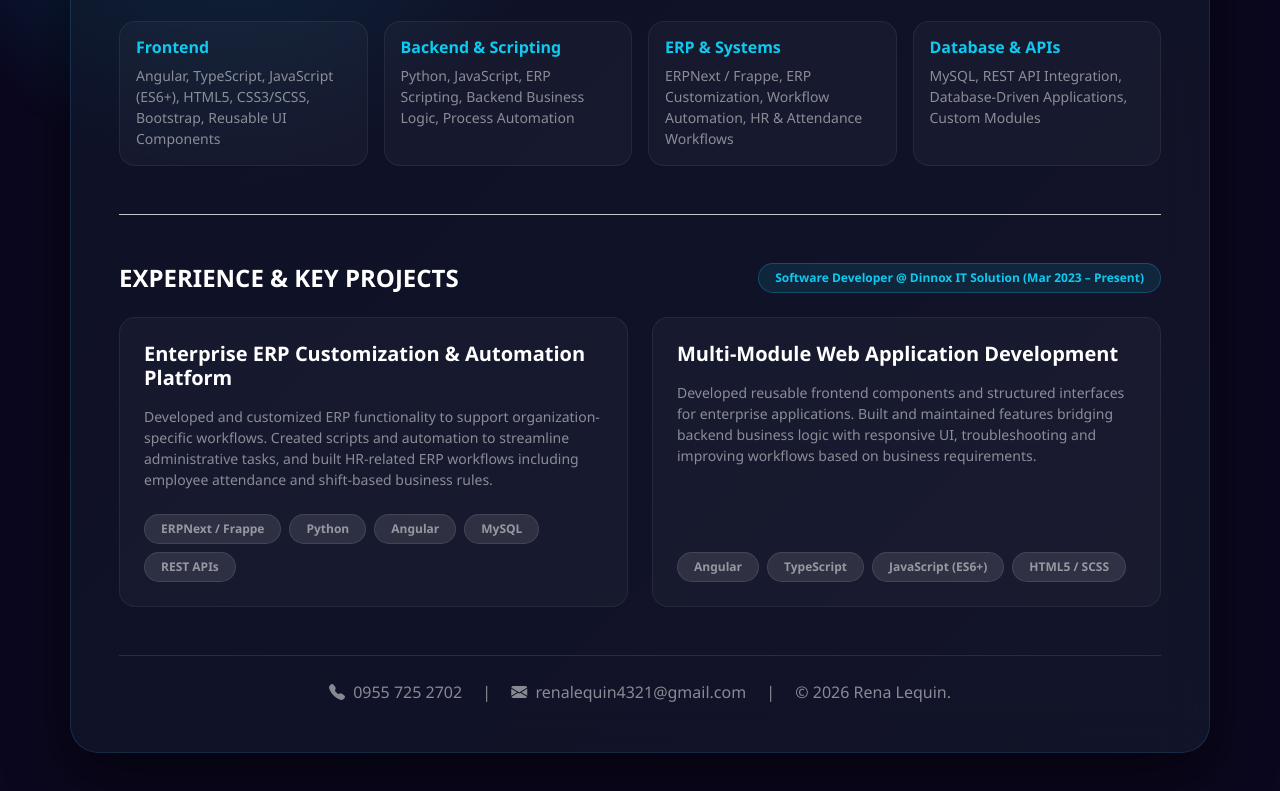
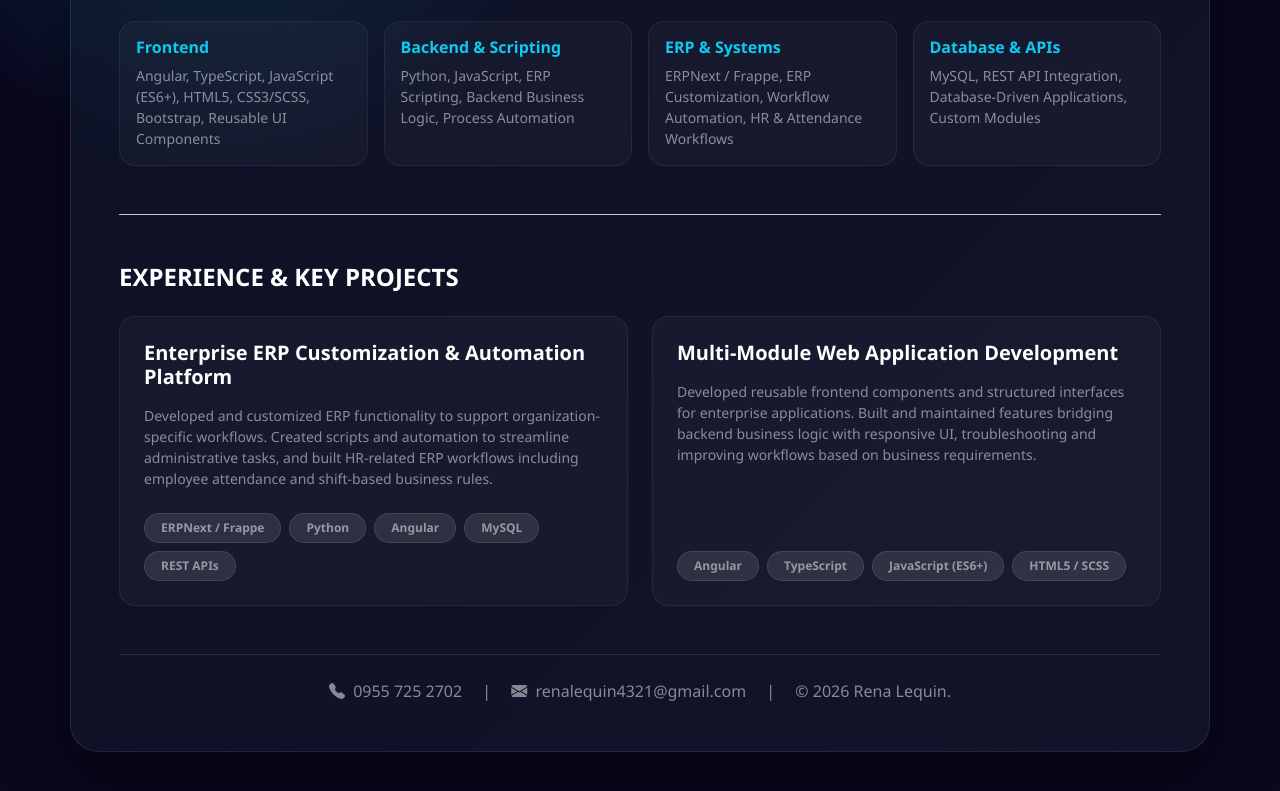
Before and after one commit to renaBuild/Portfolio-Project, a plain HTML site: page index.html in a window 1280 px wide. Shown: the part 743-1534 px from the top of the page. Drawn offline with nearby package versions, Linux system fonts and the light colour scheme.

Commit message:
Fix HTML formatting and ensure proper structure

```diff
--- a/index.html
+++ b/index.html
@@ -82,9 +82,6 @@
         <section id="projects" class="mt-5 pt-5 border-top border-secondary-subtle border-opacity-10">
             <div class="d-flex flex-column flex-md-row justify-content-between align-items-center mb-4">
                 <h3 class="text-white fw-bold mb-1 mb-md-0 fs-4 tracking-wider">EXPERIENCE & KEY PROJECTS</h3>
-                <span class="badge bg-info bg-opacity-10 text-info border border-info border-opacity-25 py-2 px-3 rounded-pill">
-                    Software Developer @ Dinnox IT Solution (Mar 2023 – Present)
-                </span>
             </div>
 
             <div class="row g-4">
```
